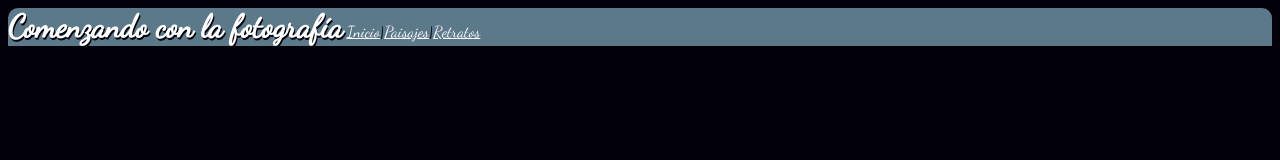
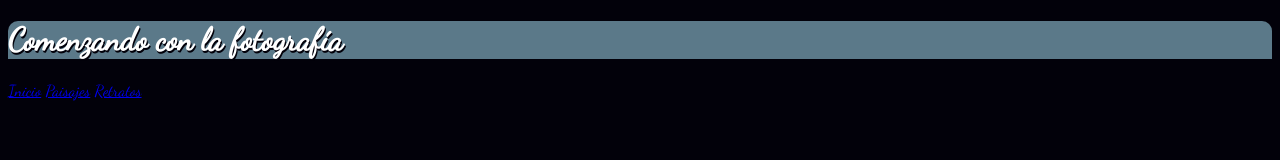
Before and after one commit to DouglasLemus/Proyecto-HTML, a plain HTML site: page Proyecto Final CSS y Diseño Web Responsive/index.html in a window 1280 px wide. Drawn offline with Linux system fonts and the light colour scheme.

Commit message:
Cambios Basicos
Inicio Proyecto CSS Final

```diff
--- a/Proyecto Final CSS y Diseño Web Responsive/css/estilos.css
+++ b/Proyecto Final CSS y Diseño Web Responsive/css/estilos.css
@@ -1,9 +1,6 @@
 #cabecera{
 	background: #5b7989;
 	border-radius: 10px 10px 0px 0px;
--moz-border-radius: 10px 10px 0px 0px;
--webkit-border-radius: 10px 10px 0px 0px;
-	border: 0px solid #000000;
 }
 
 h1{
@@ -11,12 +8,11 @@ h1{
 	text-shadow: 1px 2px #02010a;
 	border: 10px;
 	font-family: "Dancing Script";
-	display:inline;
+
  }
 
-.enlace{
-	color: white;
-	text-align: right;
+a{
+	align-items: center;
 }
 
 body{
--- a/Proyecto Final CSS y Diseño Web Responsive/index.html
+++ b/Proyecto Final CSS y Diseño Web Responsive/index.html
@@ -9,11 +9,15 @@
   	<link rel="stylesheet" href="css/estilos.css">
   	<meta charset="utf-8">
   </head>
+  <header id ="cabecera">
+      <h1>Comenzando con la fotografía</h1>
+
+  </header>
   <body>
-    <header id ="cabecera">
-        <h1>Comenzando con la fotografía</h1>
-        <a class="enlace" href="html/index.html">Inicio</a>|<a class="enlace" href="html/educacion.html">Paisajes</a>|<a class="enlace" href="html/experiencia.html">Retratos</a>
-    </header>
-
+    <a class="enlace" href="html/index.html">Inicio</a>
+    <a class="enlace" href="html/educacion.html">Paisajes</a>
+    <a class="enlace" href="html/experiencia.html">Retratos</a>
   </body>
+  <footer>
+  </footer>
 </html>
```
